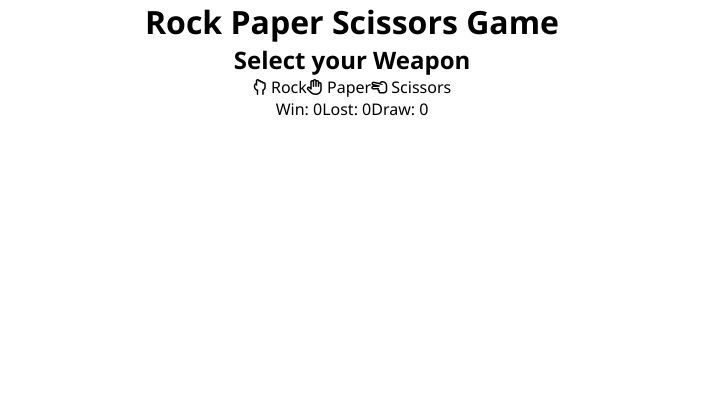
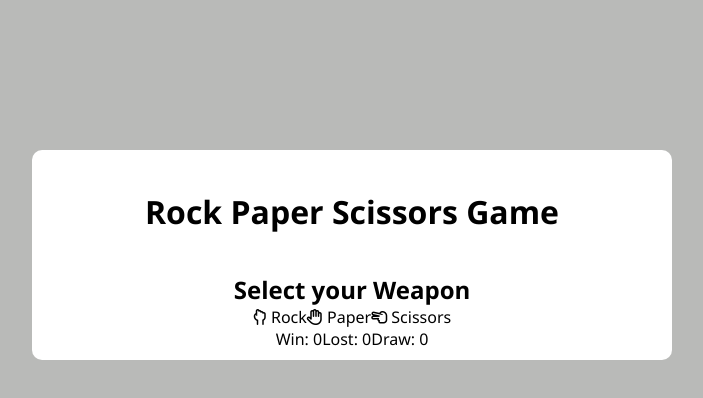
Before and after one commit to janrelle24/Rock-Paper-Scissors_Game, a plain HTML site: page index.html in a window 1280 px wide. Shown: the whole page, without its empty margins (288-991 px from the left). Drawn offline with Linux system fonts and the light colour scheme.

Commit message:
still designing the styles css

```diff
--- a/index.html
+++ b/index.html
@@ -8,9 +8,10 @@
     <link rel="stylesheet" href="https://cdnjs.cloudflare.com/ajax/libs/font-awesome/6.5.0/css/all.min.css">
 </head>
 <body>
+    <div class="container">
         <h1>Rock Paper Scissors Game</h1>
         <h2>Select your Weapon</h2>
-    <div class="container">
+        <div class="main-container">
             <p id="rock">
                 <i class="fa-regular fa-hand-back-fist"></i>
                 <span>Rock</span>
@@ -29,6 +30,7 @@
             <p>Lost: 0</p>
             <p>Draw: 0</p>
         </div>
+    </div>
     <script src="script.js"></script>
 </body>
 </html>
--- a/styles.css
+++ b/styles.css
@@ -5,14 +5,30 @@
     padding: 0;
     box-sizing: border-box;
 }
+:root{
+    --default-color: #b9bab8;
+}
 body{
+
     font-family: 'Segoe UI', Tahoma, Geneva, Verdana, sans-serif;
+    background-color: var(--default-color);
+}
+.container{
     display: block;
     justify-content: center;
     align-items: center;
+    background-color: white;
+    margin-top: 150px;
+    margin-left: auto;
+    margin-right: auto;
+    padding: 10px;
+    width: 50%;
+    height: 50%;
+    border-radius: 10px;
+
 }
 
-h1, h2, .container, .result{
+h1, h2, .main-container, .result{
     display: flex;
     justify-content: center;
     align-items: center;
@@ -20,3 +36,8 @@ h1, h2, .container, .result{
     margin-right: auto;
 
 }
+h1{
+    margin-top: 20px;
+    margin-bottom: 30px;
+    padding: 10px;
+}
```
Lines whose indentation alone changed are shown as unchanged.
